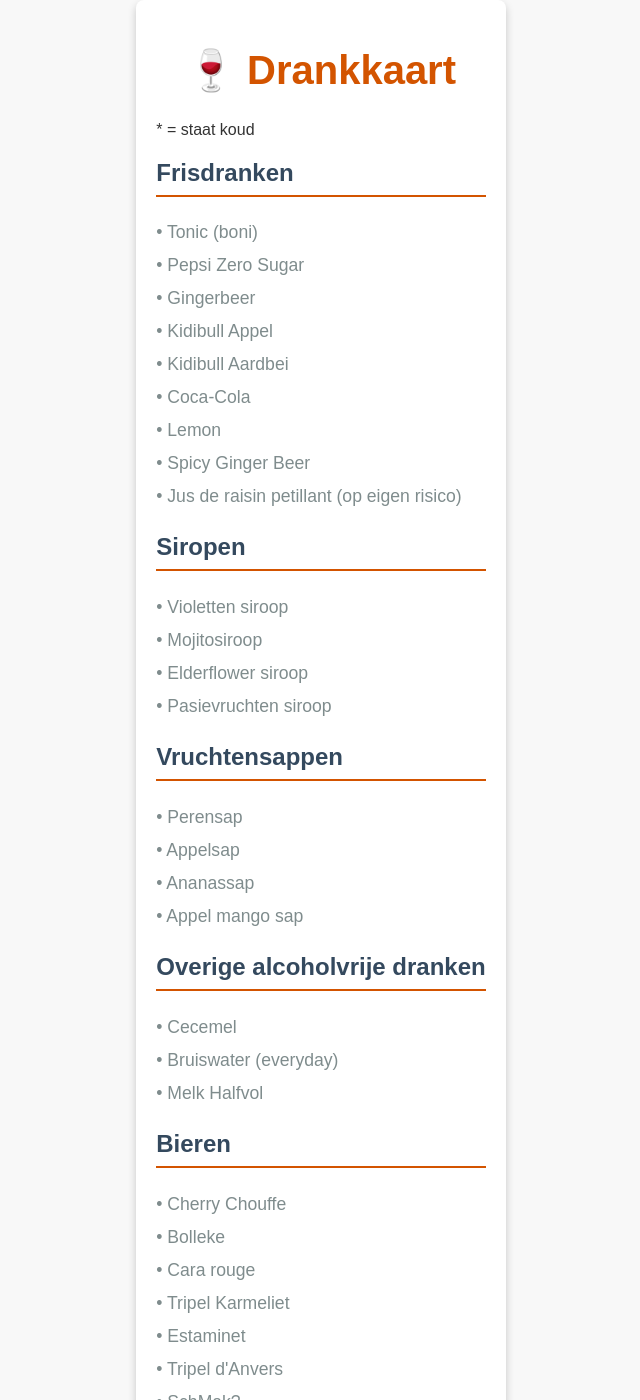
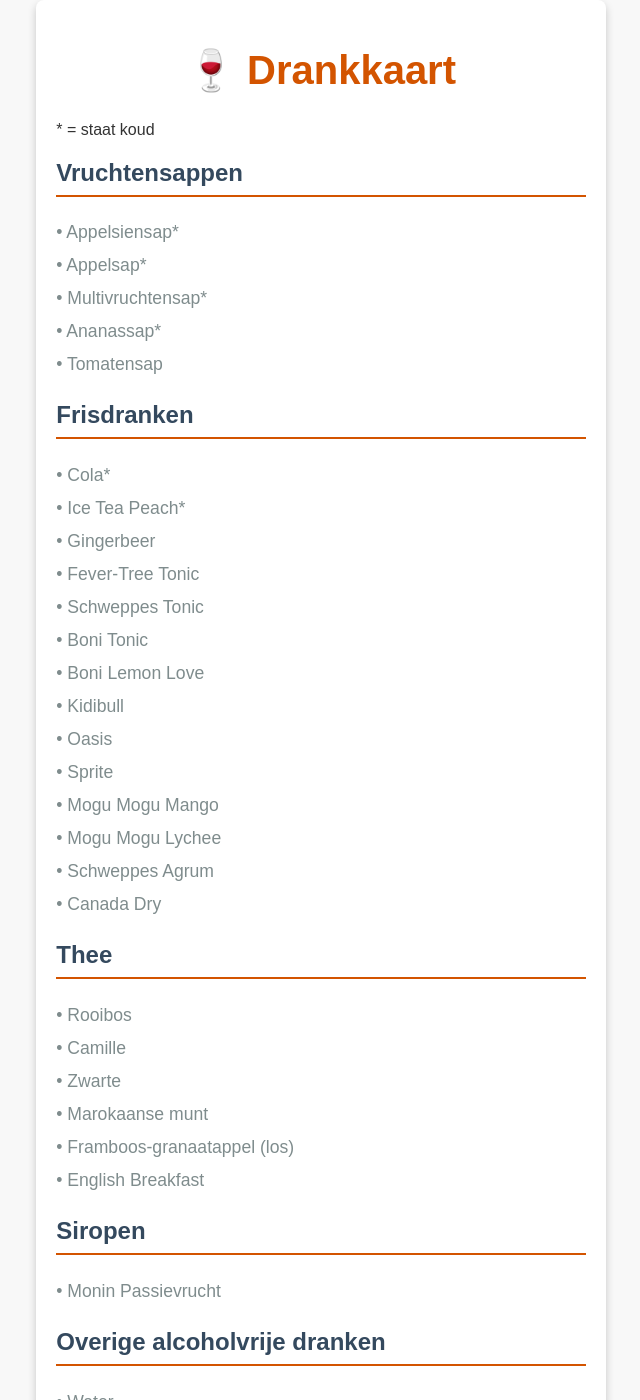
Before and after one commit to arnodeceuninck/menucard, a Jekyll site: the page built from index.html, in a window 1280 px wide and 1400 px high. Shown: the whole window, without its empty margins (319-959 px from the left). Built offline with Jekyll 4.4.1, drawn with Linux system fonts in a browser that asks for light colours; some of the changed text lies outside the part shown.

Commit message:
Update menu_auto.yml

```diff
--- a/_data/menu_auto.yml
+++ b/_data/menu_auto.yml
@@ -1,68 +1,130 @@
-- items:
-  - Tonic (boni)
-  - Pepsi Zero Sugar
-  - Gingerbeer
-  - Kidibull Appel
-  - Kidibull Aardbei
-  - Coca-Cola
-  - Lemon
-  - Spicy Ginger Beer
-  - Jus de raisin petillant (op eigen risico)
-  name: Frisdranken
-- items:
-  - Violetten siroop
-  - Mojitosiroop
-  - Elderflower siroop
-  - Pasievruchten siroop
-  name: Siropen
-- items:
-  - Perensap
-  - Appelsap
-  - Ananassap
-  - Appel mango sap
-  name: Vruchtensappen
-- items:
-  - Cecemel
-  - Bruiswater (everyday)
-  - Melk Halfvol
-  name: Overige alcoholvrije dranken
-- items:
-  - Cherry Chouffe
-  - Bolleke
-  - 'Cara rouge '
-  - Tripel Karmeliet
-  - 'Estaminet '
-  - 'Tripel d''Anvers '
-  - SchMak?
-  name: Bieren
-- items:
-  - Brut de Framboise
-  - Brut de Peche
-  name: Ciders en lichte dranken
-- items:
-  - Geen idee, wel een paar
-  name: Wijnen
-- items:
-  - 'Cactusjenever '
-  - Meloenjenever
-  name: Jenevers
-- items:
-  - Appelsienvodka
-  - 'Vodka '
-  name: Vodka's
-- items:
-  - Gin
-  - Pink gin
-  name: Gins
-- items:
-  - 'Fireball '
-  - Baileys
-  - Aperol
-  - Likeur 43
-  name: Likeuren en zoete dranken
-- items:
-  - Stroh 80
-  - Whiskey
-  - Spiced Rum
-  - Colheita porto
-  name: Overige sterke dranken
+- name: Vruchtensappen
+  items:
+    - Appelsiensap*
+    - Appelsap*
+    - Multivruchtensap*
+    - Ananassap*
+    - Tomatensap
+
+- name: Frisdranken
+  items:
+    - Cola*
+    - Ice Tea Peach*
+    - Gingerbeer
+    - Fever-Tree Tonic
+    - Schweppes Tonic
+    - Boni Tonic
+    - Boni Lemon Love
+    - Kidibull
+    - Oasis
+    - Sprite
+    - Mogu Mogu Mango
+    - Mogu Mogu Lychee
+    - Schweppes Agrum
+    - Canada Dry
+
+- name: Thee
+  items:
+    - Rooibos
+    - Camille
+    - Zwarte
+    - Marokaanse munt
+    - Framboos-granaatappel (los)
+    - English Breakfast
+
+- name: Siropen
+  items:
+    - Monin Passievrucht
+
+- name: Overige alcoholvrije dranken
+  items:
+    - Water
+    - Bruiswater
+    - Melk
+
+- name: Rode Wijnen
+  items:
+    - Rioja
+    - Fantini Puglia Rosso
+    - Muraille
+
+- name: Overige wijnen
+  items:
+    - Themis (Rose, Chateau Paquette)
+    - Forum Julii (Wit, Chateau Paquette)
+
+- name: Bieren
+  items:
+    - Bolleke*
+    - Tripel d'Anvers*
+    - Cherry Chouffe*
+    - Tripel Kamreliet*
+    - Perlembourg strong 7.8*
+    - Cristal 0.0*
+    - Cara Rouge
+
+- name: Ciders en lichte dranken
+  items:
+    - Strongbow Red Beries*
+    - Rodenbach Fruitage*
+    - Somersby Apple*
+    - Brute de Framboise
+
+- name: Cocktails (mix gerust zelf andere combinaties)
+  items:
+    #- Appeljenever-Ice tea (ook lekker met een beetje Elixir d'Anvers)
+    - Gin tonic
+    - Pink gin tonic
+    - Moscow Mule
+    - Malibu-Ananassap
+    #- Chocomelk-Baileys
+    - Rum Cola
+    - Amaretto-Ice tea
+    #- Mojito (Monin munt siroop-Bruiswater-Limoensap)
+
+- name: Likeuren en zoete dranken
+  items:
+    - Malibu
+    - Pisang
+    - Amaretto
+    - Safari
+    - Sheridan's Koffielikeur
+
+- name: Gins
+  items:
+    - Gin
+    - Pink gin
+
+- name: Jenevers
+  items:
+    - Bols Lychee
+    - Bols Parfait Amour
+    - Bols Creme de Cassis
+    - Bols Strawberry
+    - Vanille jenever
+    - Meloenjenever
+    - Bols Graanjenever
+
+    #- Appeljenever
+    #- Meloenjenever
+    #- Kersenjenever
+    #- Zure appel jenever
+    #- Cactusjenever
+    #- Galettenjenever
+
+- name: Vodka's
+  items:
+    - Smirnoff Vodka
+   # - Vanille vodka
+    - Orange dink (zelfde merk als meloenvodka)
+
+- name: Overige sterke dranken
+  items:
+    - Bourbon Whiskey
+    - Witte rum Bacardi Blancad
+    - Spiced Rum
+    - Stroh 80
+    - Trippel sec
+    - Porto
+    - Triple d'Anvers
+    - Campari
```
